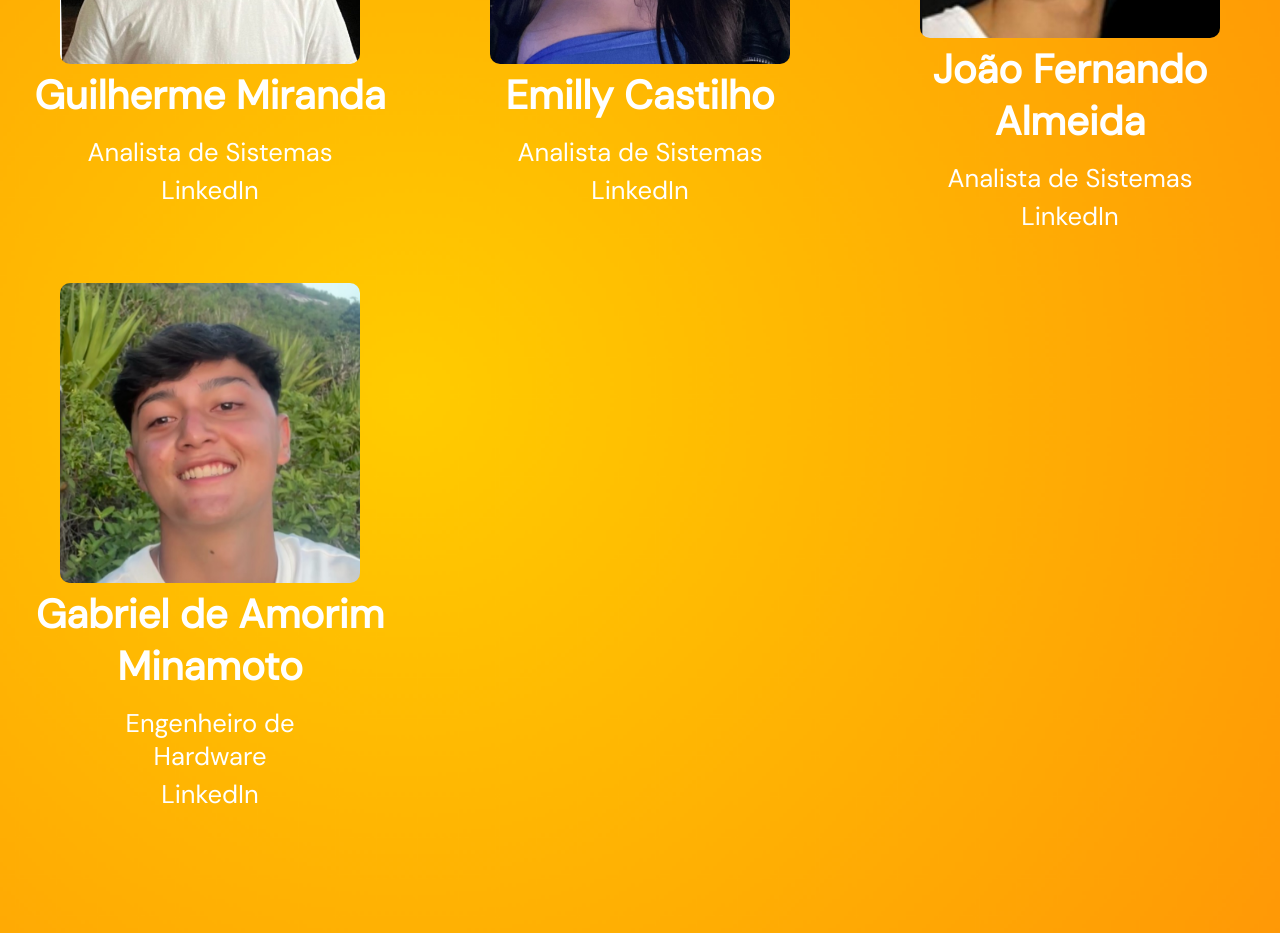
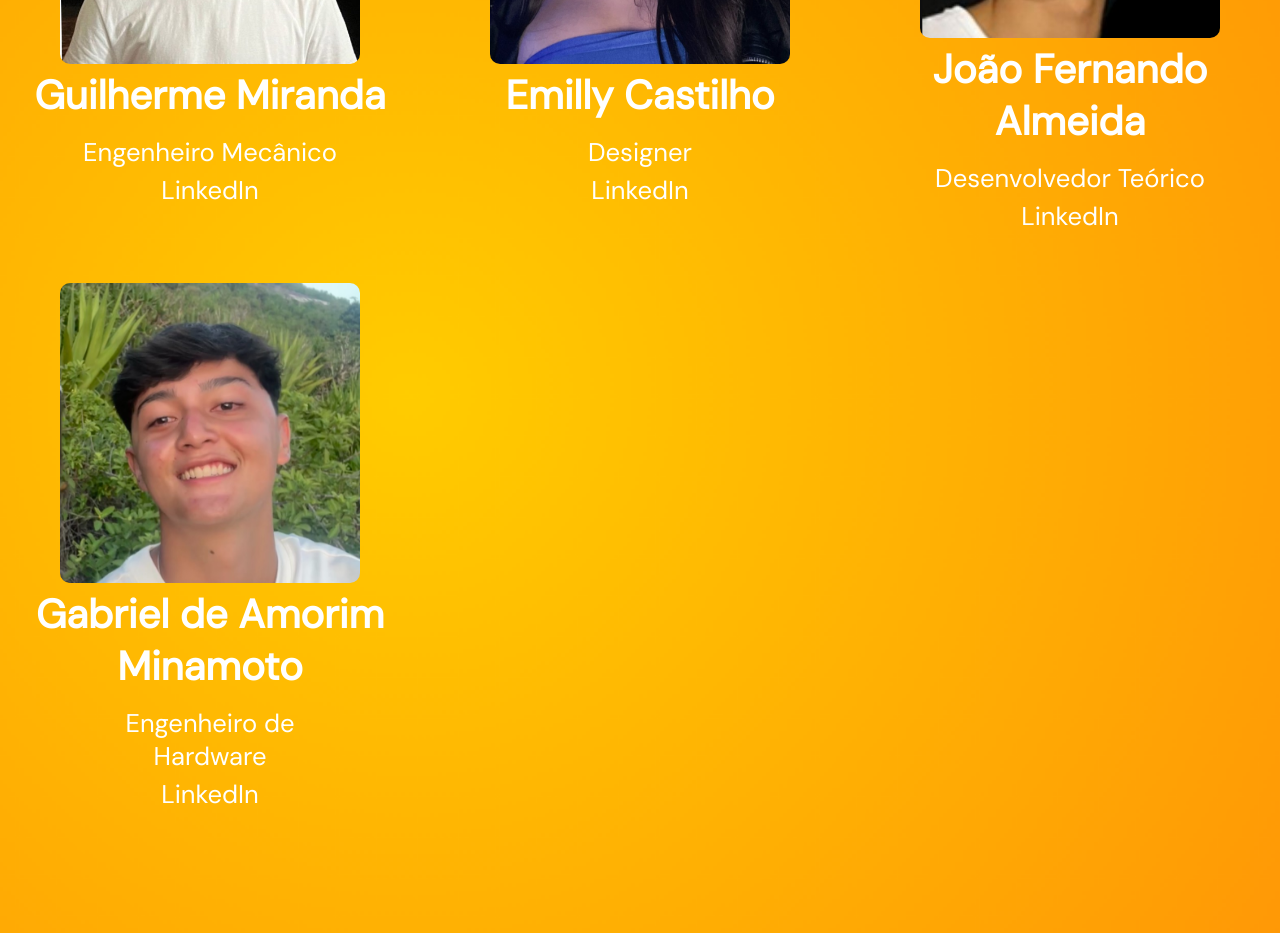
Before and after one commit to RR15V/RoboCupWebSite, a plain HTML site: page Index.html in a window 1280 px wide. Shown: the part 7040-7973 px from the top of the page. Drawn offline with Linux system fonts and the light colour scheme.

Commit message:
Funções

```diff
--- a/Index.html
+++ b/Index.html
@@ -132,7 +132,7 @@
                 <article class="Membro">
                     <img src="./Imagens/guilherme.png" alt="Foto de Guilherme Miranda">
                     <h2>Guilherme Miranda</h2>
-                    <p>Analista de Sistemas</p>
+                    <p>Engenheiro Mecânico</p>
                     <a href="https://www.linkedin.com/in/guilhermeemiranda" target="_blank"
                         rel="noopener noreferrer">LinkedIn</a>
                 </article>
@@ -140,7 +140,7 @@
                 <article class="Membro">
                     <img src="./Imagens/emily.png" alt="Foto de Emilly Castilho">
                     <h2>Emilly Castilho</h2>
-                    <p>Analista de Sistemas</p>
+                    <p>Designer</p>
                     <a href="https://www.linkedin.com/in/emily-castilho-dias-b47aab291" target="_blank"
                         rel="noopener noreferrer">LinkedIn</a>
                 </article>
@@ -148,7 +148,7 @@
                 <article class="Membro">
                     <img src="./Imagens/joao.png" alt="Foto de João Fernando Almeida">
                     <h2>João Fernando Almeida</h2>
-                    <p>Analista de Sistemas</p>
+                    <p>Desenvolvedor Teórico</p>
                     <a href="https://www.linkedin.com/in/jo%C3%A3o-fernando-almeida" target="_blank"
                         rel="noopener noreferrer">LinkedIn</a>
                 </article>
```
